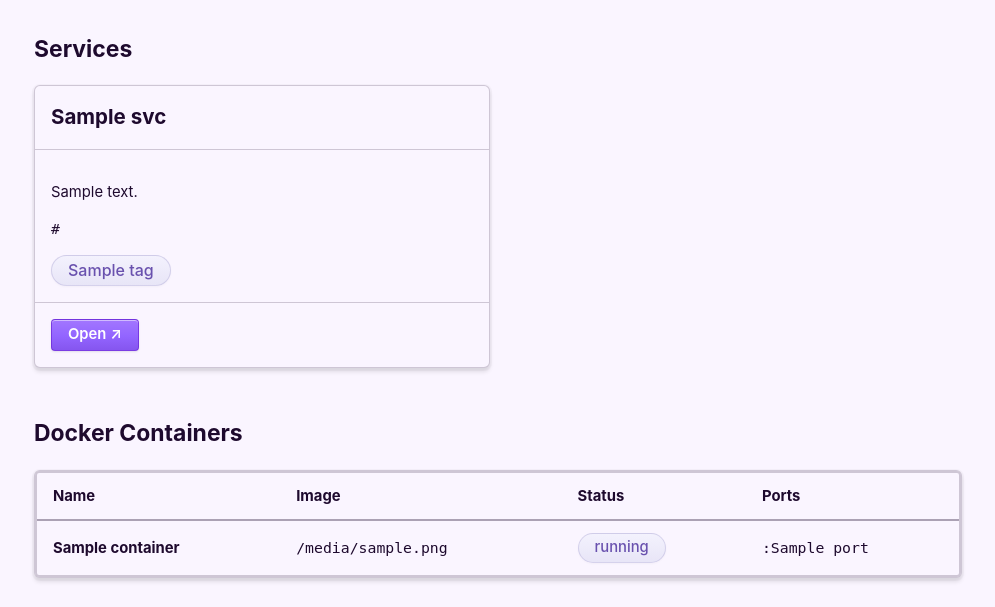
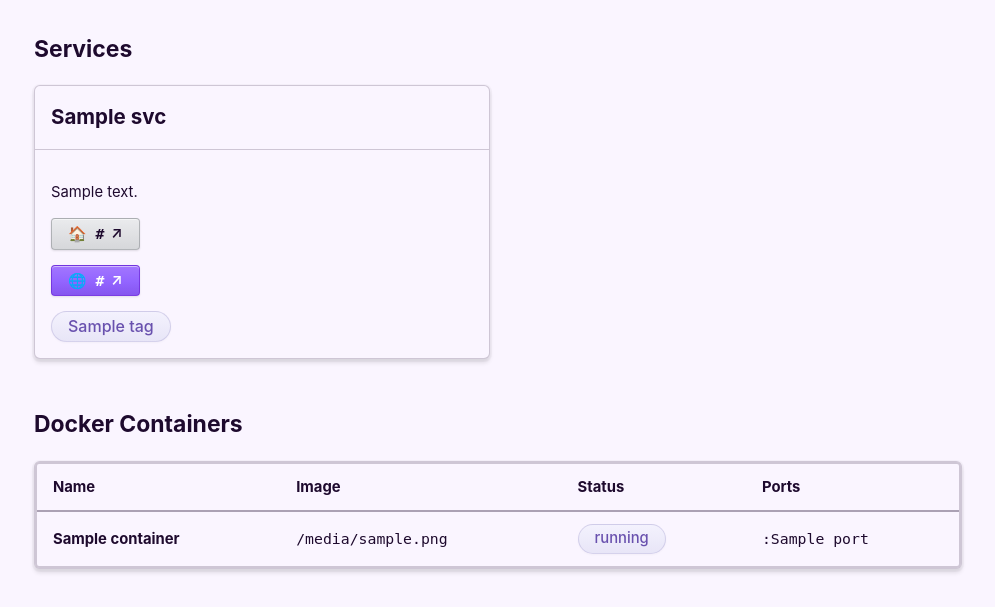
Before and after one commit to Flexicon/launchpad, a Flask app: template templates/index.html in a window 1280 px wide. Shown: the part 88-695 px from the top of the page, without its empty margins (142-1137 px from the left). Run offline with Flask 3, Linux system fonts and the light colour scheme; the template is opened without the code that fills it: most values are stand-ins (such as "Sample title", 1, 10 or a date in 2020).

Commit message:
feat: display both URLs on service card

```diff
--- a/templates/index.html
+++ b/templates/index.html
@@ -50,14 +50,26 @@
       {% if services %}
       <div class="layout-card" style="--min-card-width: 300px;">
         {% for svc in services %}
-        {% set href = svc.url if (local or not svc.external_url) else svc.external_url %}
         <article class="card">
           <header>
             <h3>{{ svc.name }}</h3>
           </header>
           <div class="card-body">
             {% if svc.description %}<p>{{ svc.description }}</p>{% endif %}
-            <p><code>{{ href }}</code></p>
+
+            <p>
+            <a href="{{ svc.url }}" class="button {% if local %}primary{% endif %}" target="_blank" rel="noopener">
+              <code>&#127968; {{ svc.url }}</code> &#x2197;
+            </a>
+          </p>
+          {% if svc.external_url %}
+          <p>
+            <a href="{{ svc.external_url }}" class="button {% if not local %}primary{% endif %}" target="_blank" rel="noopener">
+              <code>&#127760; {{ svc.external_url }}</code> &#x2197;
+            </a>
+          </p>
+          {% endif %}
+
             {% if svc.tags %}
             <div class="cluster" style="--gap: 0.25rem; margin-top: 0.5rem;">
               {% for tag in svc.tags %}
@@ -66,9 +78,6 @@
             </div>
             {% endif %}
           </div>
-          <footer>
-            <a href="{{ href }}" target="_blank" rel="noopener" class="button primary">Open &#x2197;</a>
-          </footer>
         </article>
         {% endfor %}
       </div>
```
